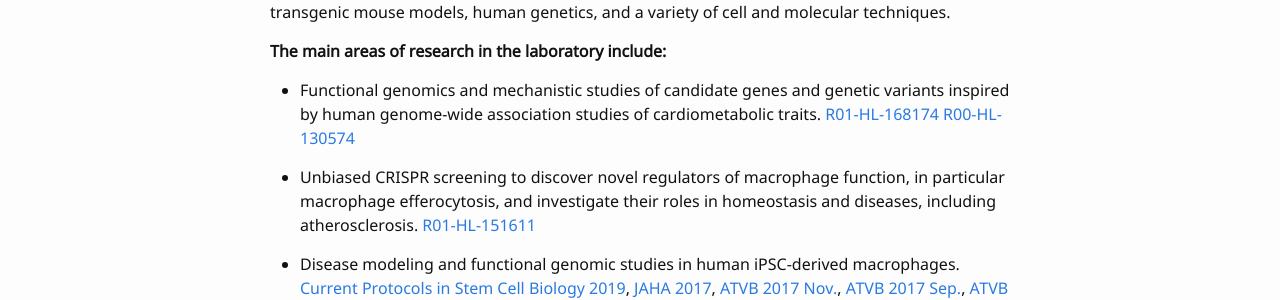
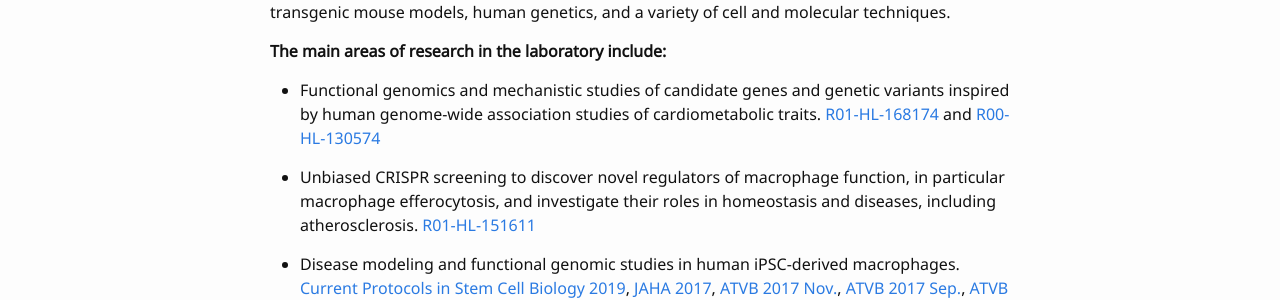
Before and after one commit to hanruizhang/zhanglab, a Jekyll site: the page built from 1_Research.md, in a window 1280 px wide. Shown: the part 583-883 px from the top of the page. Built offline with Jekyll 4.4.1, drawn with Linux system fonts in a browser that asks for light colours.

Commit message:
Update 1_Research.md

```diff
--- a/1_Research.md
+++ b/1_Research.md
@@ -14,7 +14,7 @@
 
 **The main areas of research in the laboratory include:**
 
-* Functional genomics and mechanistic studies of candidate genes and genetic variants inspired by human genome-wide association studies of cardiometabolic traits. [R01-HL-168174](https://reporter.nih.gov/search/zQE0vAern0yY4dtpLdbNag/project-details/10639274) [R00-HL-130574](https://projectreporter.nih.gov/project_info_description.cfm?aid=9765372&icde=49755340&ddparam=&ddvalue=&ddsub=&cr=1&csb=default&cs=ASC&pball=)
+* Functional genomics and mechanistic studies of candidate genes and genetic variants inspired by human genome-wide association studies of cardiometabolic traits. [R01-HL-168174](https://reporter.nih.gov/search/zQE0vAern0yY4dtpLdbNag/project-details/10639274) and [R00-HL-130574](https://projectreporter.nih.gov/project_info_description.cfm?aid=9765372&icde=49755340&ddparam=&ddvalue=&ddsub=&cr=1&csb=default&cs=ASC&pball=)
 
 * Unbiased CRISPR screening to discover novel regulators of macrophage function, in particular macrophage efferocytosis, and investigate their roles in homeostasis and diseases, including atherosclerosis. [R01-HL-151611](https://projectreporter.nih.gov/project_info_description.cfm?aid=9945435&icde=49996451&ddparam=&ddvalue=&ddsub=&cr=2&csb=default&cs=ASC&pball=)
 
```
